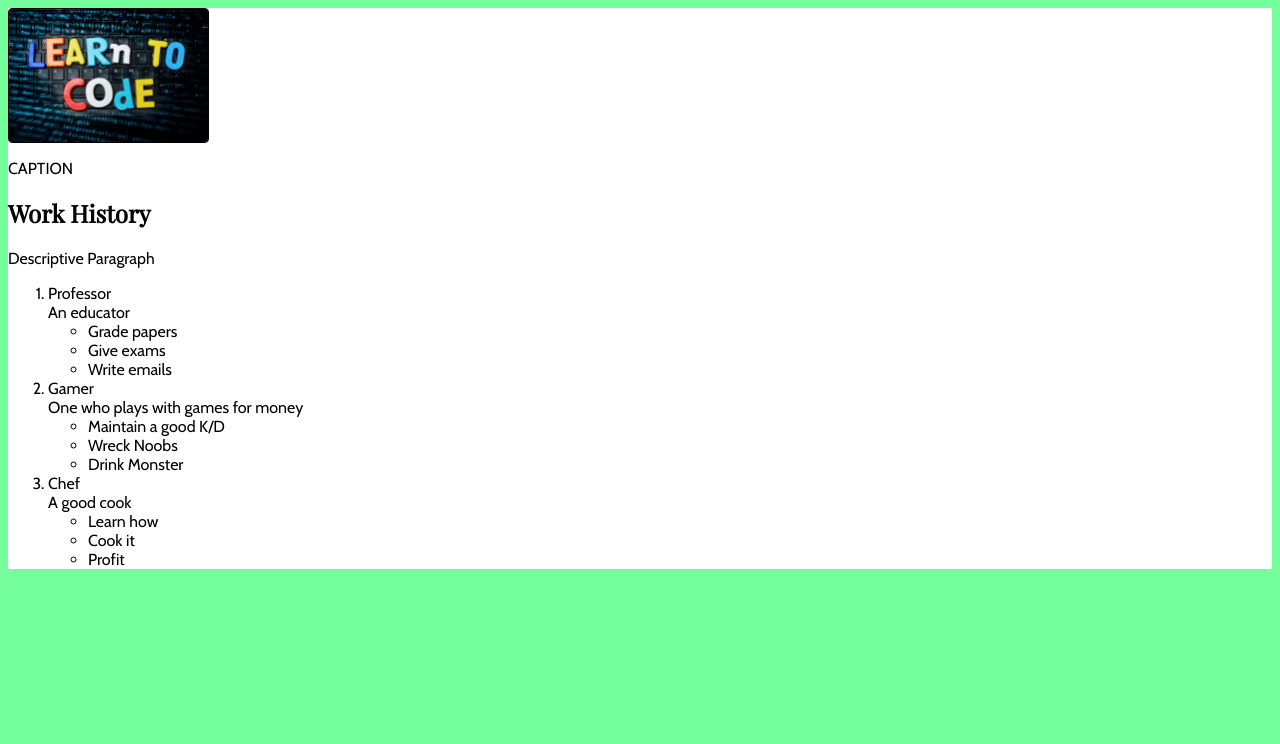
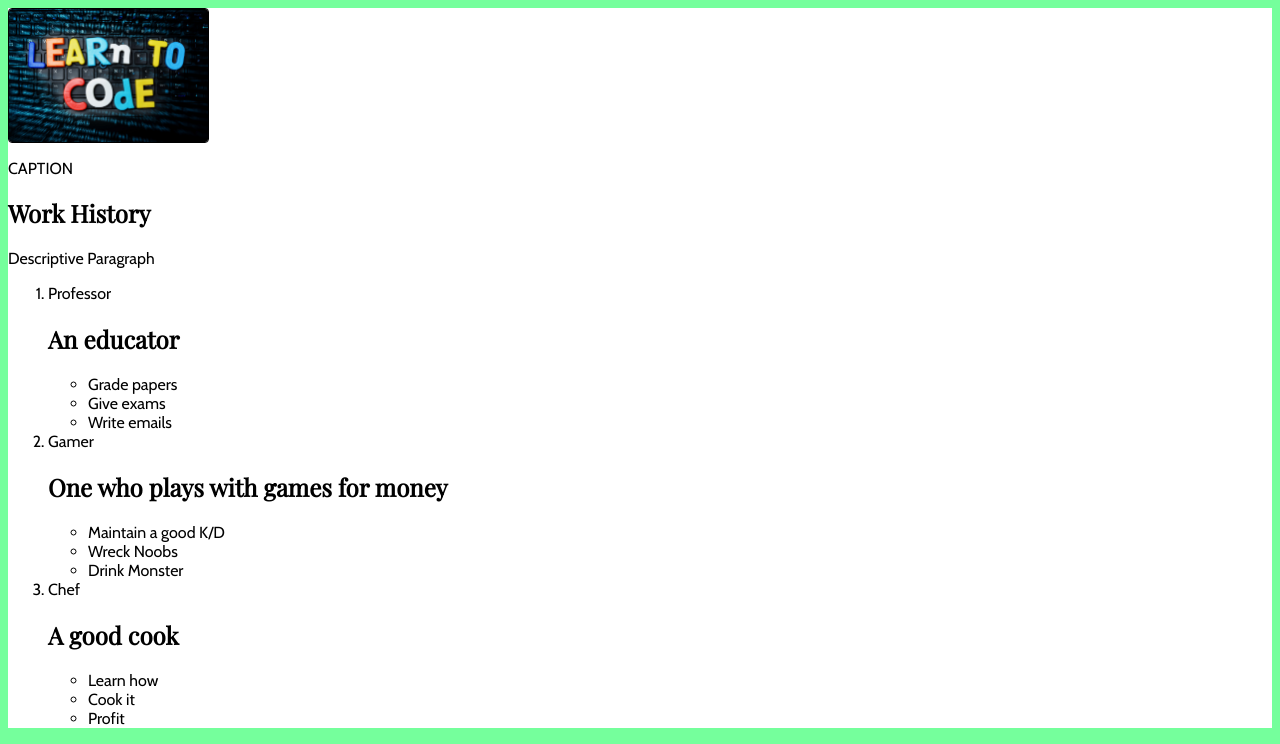
Before and after one commit to vidurgupta2/group17.github.io, a website: page public/asst-1/index.html in a window 1280 px wide. Shown: the part 305-1049 px from the top of the page. Before the commit the page ends 890 px from the top, so only its background shows below. Drawn offline with nearby package versions, Linux system fonts and the light colour scheme.

Commit message:
Added headers for ordered list

```diff
--- a/public/asst-1/index.html
+++ b/public/asst-1/index.html
@@ -25,7 +25,7 @@
                 <p>Descriptive Paragraph</p>
                 <ol class="Work History">
                     <li>Professor<br>
-                        An educator<br>
+                        <h2>An educator</h2>
                         <ul>
                             <li>Grade papers</li>
                             <li>Give exams</li>
@@ -33,7 +33,7 @@
                         </ul>
                     </li>
                     <li>Gamer<br>
-                        One who plays with games for money<br>
+                        <h2>One who plays with games for money</h2>
                         <ul>
                             <li>Maintain a good K/D</li>
                             <li>Wreck Noobs</li>
@@ -42,7 +42,7 @@
                     </li>
 
                     <li>Chef<br>
-                        A good cook<br>
+                        <h2>A good cook</h2>
                         <ul>
                             <li>Learn how</li>
                             <li>Cook it</li>
```
